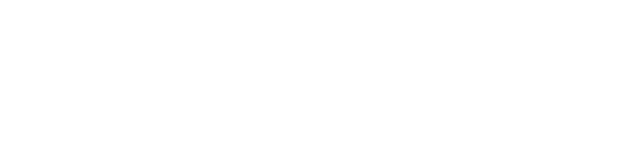
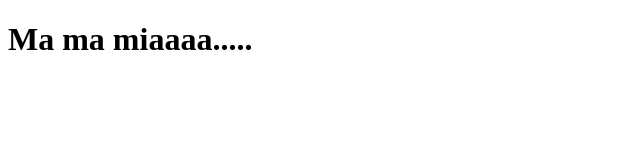
Before and after one commit to Zakir44/First-Website-ripo, a plain HTML site: page index.html in a window 1280 px wide. Shown: the whole page, without its empty margins (0-640 px from the left). Drawn offline with Linux system fonts and the light colour scheme.

Commit message:
Adding something

```diff
--- a/index.html
+++ b/index.html
@@ -5,8 +5,11 @@
     <meta http-equiv="X-UA-Compatible" content="IE=edge">
     <meta name="viewport" content="width=device-width, initial-scale=1.0">
     <title>My First Github Ripo</title>
+    <link rel="shortcut icon" href="yummy.jpg" type="image/x-icon">
 </head>
 <body>
-
+    <div>
+    <h1>Ma ma miaaaa.....</h1>
+    </div>
 </body>
 </html>
--- /dev/null
+++ b/style.css
@@ -0,0 +1,10 @@
+h1{
+    text-align: justify;
+
+}
+div{
+    padding: auto;
+    box-sizing: border-box;
+    box-shadow: 20px;
+
+}
```
Also changed, not shown: yummy.jpg (added).
